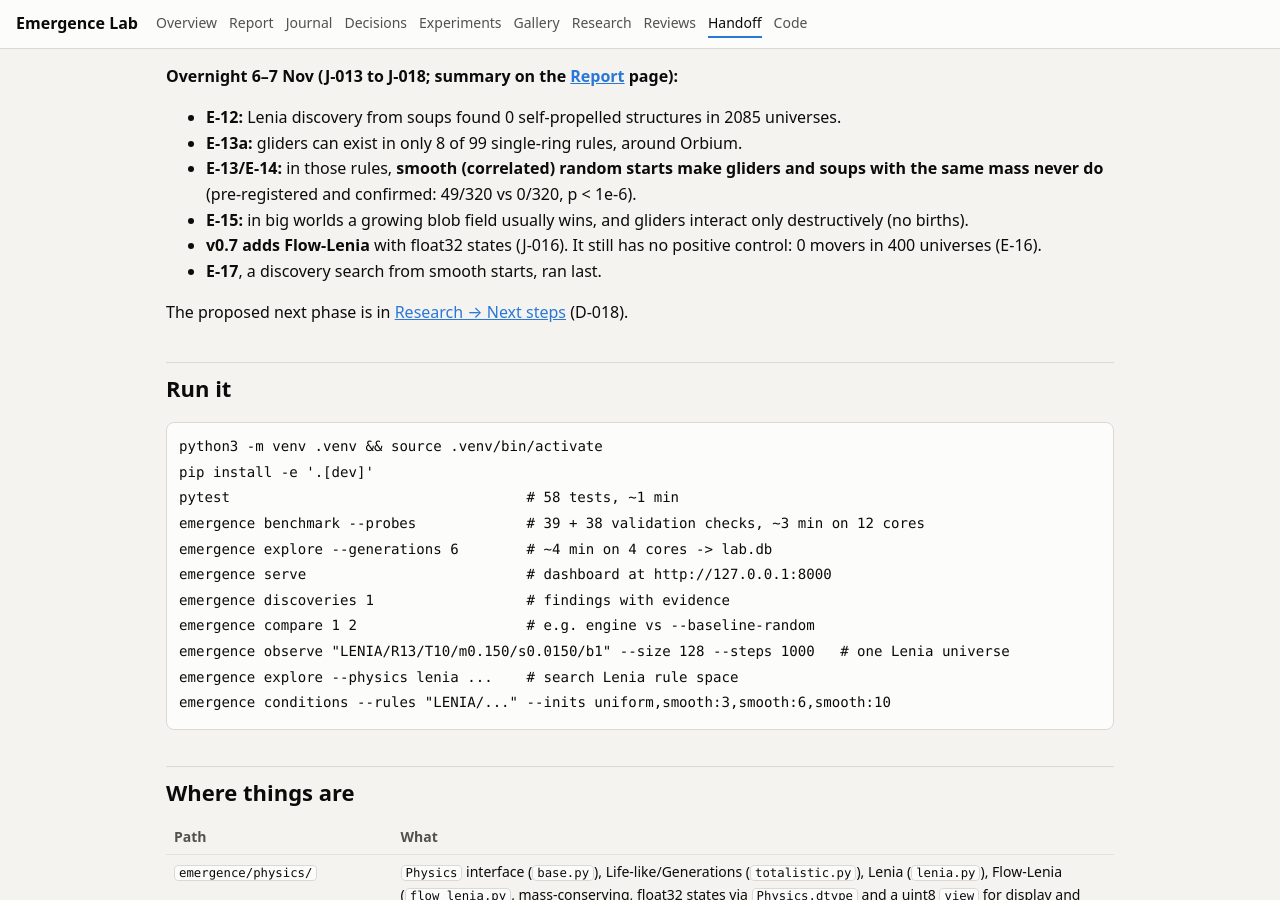
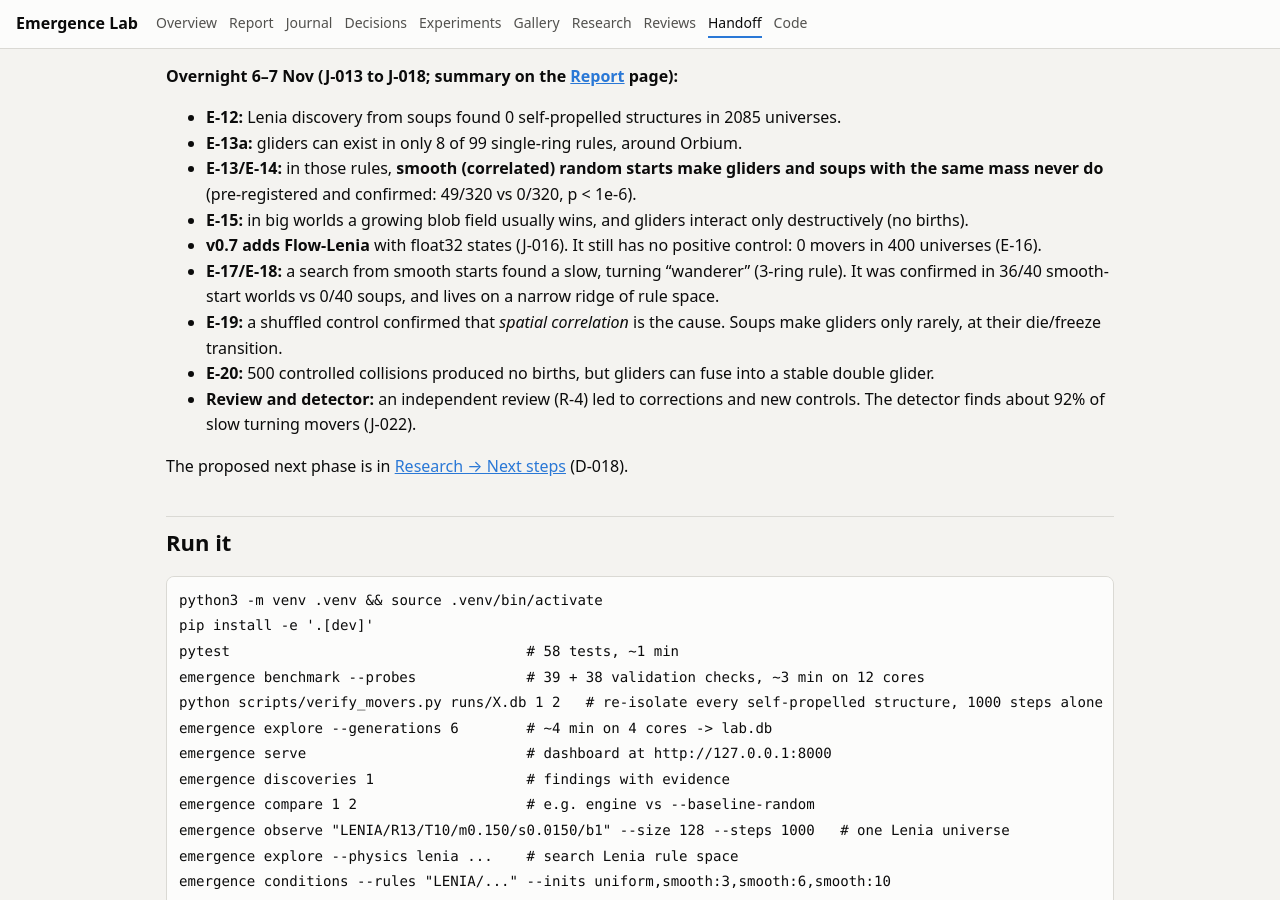
Before and after one commit to Yahyaal/emergence-lab, a Jekyll site: the page built from docs/handoff.md, in a window 1280 px wide and 900 px high, scrolled down 838 px. Built offline with Jekyll 4.4.1, drawn with Linux system fonts in a browser that asks for light colours; some of the changed text lies outside the part shown.

Commit message:
Handoff: E-18 to E-20, open problems
Co-Authored-By: Claude Opus 5.5 <noreply@anthropic.com>

```diff
--- a/docs/handoff.md
+++ b/docs/handoff.md
@@ -29,7 +29,10 @@ v0.5 adds a second physics family, **Lenia** (continuous states quantized to 256
 - **E-13/E-14:** in those rules, **smooth (correlated) random starts make gliders and soups with the same mass never do** (pre-registered and confirmed: 49/320 vs 0/320, p < 1e-6).
 - **E-15:** in big worlds a growing blob field usually wins, and gliders interact only destructively (no births).
 - **v0.7 adds Flow-Lenia** with float32 states (J-016). It still has no positive control: 0 movers in 400 universes (E-16).
-- **E-17**, a discovery search from smooth starts, ran last.
+- **E-17/E-18:** a search from smooth starts found a slow, turning "wanderer" (3-ring rule). It was confirmed in 36/40 smooth-start worlds vs 0/40 soups, and lives on a narrow ridge of rule space.
+- **E-19:** a shuffled control confirmed that *spatial correlation* is the cause. Soups make gliders only rarely, at their die/freeze transition.
+- **E-20:** 500 controlled collisions produced no births, but gliders can fuse into a stable double glider.
+- **Review and detector:** an independent review (R-4) led to corrections and new controls. The detector finds about 92% of slow turning movers (J-022).
 
 The proposed next phase is in [Research → Next steps]({{ '/research.html#next-steps' | relative_url }}) (D-018).
 
@@ -40,6 +43,7 @@ python3 -m venv .venv && source .venv/bin/activate
 pip install -e '.[dev]'
 pytest                                   # 58 tests, ~1 min
 emergence benchmark --probes             # 39 + 38 validation checks, ~3 min on 12 cores
+python scripts/verify_movers.py runs/X.db 1 2   # re-isolate every self-propelled structure, 1000 steps alone
 emergence explore --generations 6        # ~4 min on 4 cores -> lab.db
 emergence serve                          # dashboard at http://127.0.0.1:8000
 emergence discoveries 1                  # findings with evidence
@@ -93,8 +97,10 @@ emergence conditions --rules "LENIA/..." --inits uniform,smooth:3,smooth:6,smoot
 
 ## Open problems, in priority order
 
-1. Lenia beyond level 2. Next steps:
+1. Lenia beyond level 2 (see the report's "What next"). Next steps:
    - a replication probe for continuous physics (the exact-shape probes do not apply);
+   - do fused double gliders (E-20) arise spontaneously in big smooth-start worlds?
+   - a detector change for turning movers (300-step isolation; relaxed straightness), with its own deceptive controls (J-022);
    - glider rates vs world size and run length, measured with the validated detector at checkpoints;
    - Chan's patch protocol in larger worlds and longer runs.
 
```
